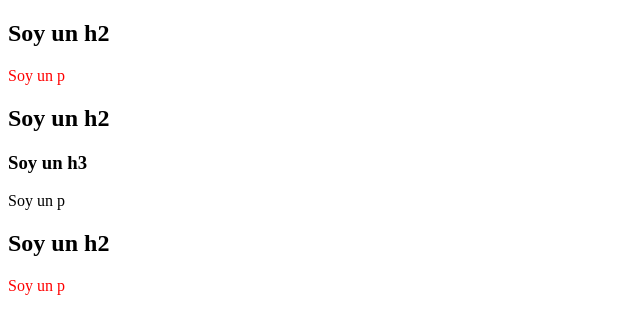
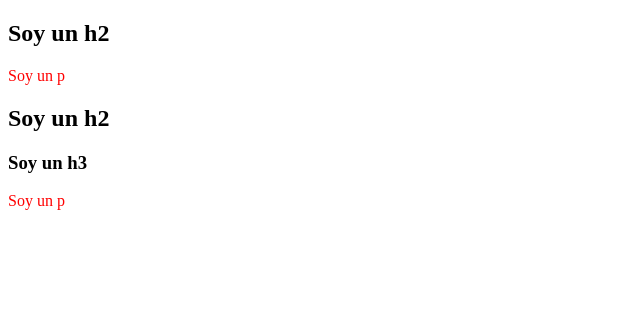
Before and after one commit to NicoCodes13/Platzi-DefinitivoHTMLyCSS, a plain HTML site: page css/claseCombinadores/index.html in a window 1280 px wide. Shown: the whole page, without its empty margins (0-640 px from the left). Drawn offline with Linux system fonts and the light colour scheme.

Commit message:
General Sibling

```diff
--- a/css/claseCombinadores/index.html
+++ b/css/claseCombinadores/index.html
@@ -13,8 +13,6 @@
       <h2>Soy un h2</h2>
       <h3>Soy un h3</h3>
       <p>Soy un p</p>
-      <h2>Soy un h2</h2>
-      <p>Soy un p</p>
     </div>
   </body>
 </html>
--- a/css/claseCombinadores/style.css
+++ b/css/claseCombinadores/style.css
@@ -1,6 +1,9 @@
 /* Hermano cercano */
-h2 + p {
+/* h2 + p {
+  color: red;
+} */
+
+/* Hermano general */
+h2 ~ p {
   color: red;
 }
-
-/* Hermano general */
```
